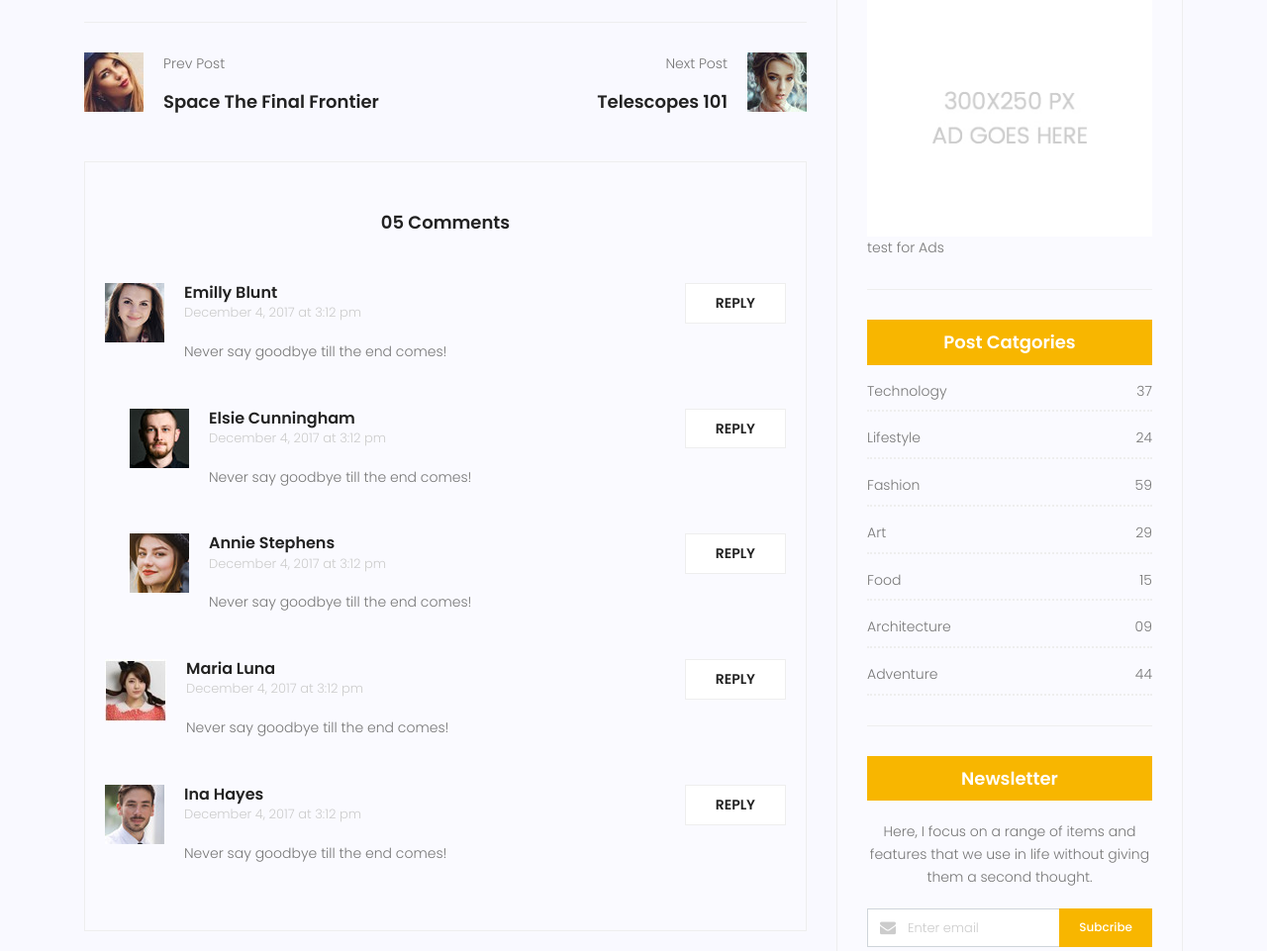
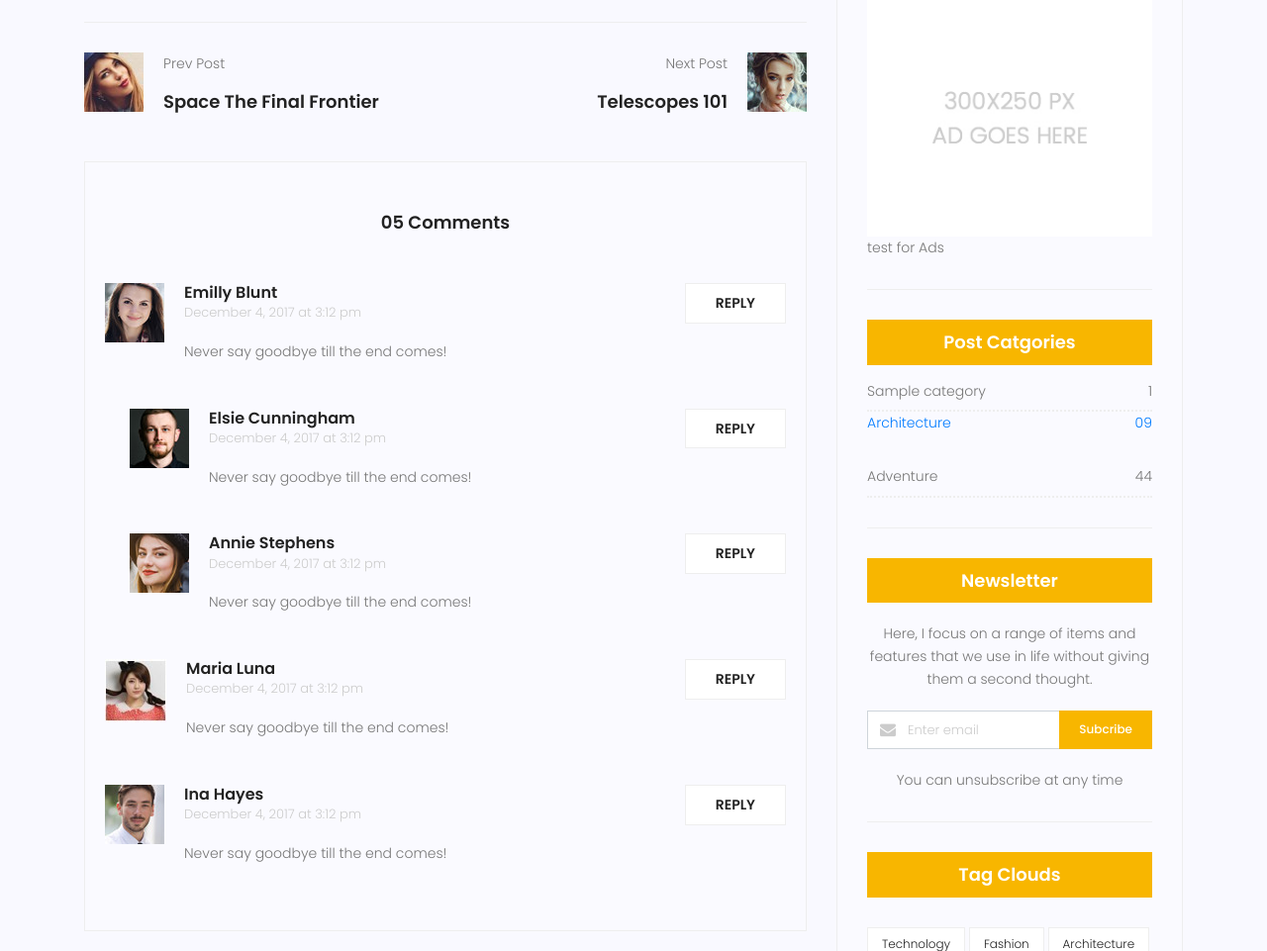
Before and after one commit to sabermodirian/mySite, a Django app: page /blog/1 in a window 1280 px wide. Shown: the part 1279-2240 px from the top of the page at 99% size. Run offline with Django 3.2, Linux system fonts and the light colour scheme; tables that the repository leaves empty hold one stand-in row (values such as "Sample post"); grey boxes marked "Sample" are stand-in pictures; some libraries are stand-ins or nearby versions.

Commit message:
نماDisplay Posts by Category Filter in Sidebarیش پست ها بر اساس فیلتر دسته بندی Category
This feature enables the users to filter and view posts based on selected categories in the sidebar of your application or website. This functionality provides a more streamlined and focused content discovery experience.
Detailed Explanation:
Category Filtering:

Users can select a category from the sidebar to filter and display posts that belong only to that chosen category. This feature helps in narrowing down the content to specific areas of interest.
For instance, if a user selects the “Tech” category, only posts tagged under “Tech” will be shown.
Dynamic Content Update:

Upon selecting a category, the content section dynamically updates to showcase only the relevant posts. This ensures that users can quickly access the most pertinent information without needing to navigate through unrelated content.
Categories List:

The sidebar displays a list of all available categories. Each category can be clicked to apply the filter.
Optionally, a search or dropdown feature can be added to make finding and selecting categories quicker and more user-friendly.
Benefits:
Improved User Experience: By allowing users to filter content based on categories, you can offer them a more personalized and relevant browsing experience.
Enhanced Content Discoverability: Filtering by category helps users find specific content faster, leading to higher engagement and satisfaction.
Efficient Content Management: It helps content managers ensure that users are able to easily navigate through different sections of the site, improving overall content organization and accessibility.

```diff
--- a/blog/urls.py
+++ b/blog/urls.py
@@ -6,6 +6,7 @@
 urlpatterns = [
     path('', blog_view , name='index'),
     path('<int:pid>', blog_single , name='single'),
+    path('category/<str:cat_name>', blog_category, name='category'),
     #path('post-<int:pid>', test, name='test')
     path('test', test, name='test')
     ]
--- a/blog/views.py
+++ b/blog/views.py
@@ -13,6 +13,15 @@
     context = {'post':pst}
     return render(request, 'blog/blog-single.html',context)
 
+def blog_category(request,cat_name):
+    posts = post.objects.filter(status=1)
+    posts = posts.filter(category__name=cat_name)
+    context = {'posts':posts}
+    return render(request,'blog/blog-home.html',context)
+
+
+
+
 # def test(request, pid):
 #     pst = get_object_or_404(post, pk=pid)
 #     context = {'post':pst}
--- a/templates/blog/blog-popular-posts.html
+++ b/templates/blog/blog-popular-posts.html
@@ -8,7 +8,9 @@
               <img class="img-fluid" src="{{post.image.url}}" alt="">
             </div>
             <div class="details">
-              <a href="{% url 'blog:single' pid=post.id %}"><h6>{{post.title}}</h6></a>
+              <a href="{% url 'blog:single' pid=post.id %}"><h6>{{post.title}}</h6>
+
+              </a>
               <p>{{post.published_date|date:"d M Y"}}</p>
             </div>
           </div>
--- a/templates/blog/blog-single.html
+++ b/templates/blog/blog-single.html
@@ -236,53 +236,7 @@
 
 							{% include 'blog/blog-ads.html' %}
 
-								<div class="single-sidebar-widget post-category-widget">
-									<h4 class="category-title">Post Catgories</h4>
-									<ul class="cat-list">
-										<li>
-											<a href="#" class="d-flex justify-content-between">
-												<p>Technology</p>
-												<p>37</p>
-											</a>
-										</li>
-										<li>
-											<a href="#" class="d-flex justify-content-between">
-												<p>Lifestyle</p>
-												<p>24</p>
-											</a>
-										</li>
-										<li>
-											<a href="#" class="d-flex justify-content-between">
-												<p>Fashion</p>
-												<p>59</p>
-											</a>
-										</li>
-										<li>
-											<a href="#" class="d-flex justify-content-between">
-												<p>Art</p>
-												<p>29</p>
-											</a>
-										</li>
-										<li>
-											<a href="#" class="d-flex justify-content-between">
-												<p>Food</p>
-												<p>15</p>
-											</a>
-										</li>
-										<li>
-											<a href="#" class="d-flex justify-content-between">
-												<p>Architecture</p>
-												<p>09</p>
-											</a>
-										</li>
-										<li>
-											<a href="#" class="d-flex justify-content-between">
-												<p>Adventure</p>
-												<p>44</p>
-											</a>
-										</li>
-									</ul>
-								</div>
+							{% postcategories %}
 								<div class="single-sidebar-widget newsletter-widget">
 									<h4 class="newsletter-title">Newsletter</h4>
 									<p>
```
Also changed, not shown: templates/blog/blog-home.html (+9 -8 lines).
